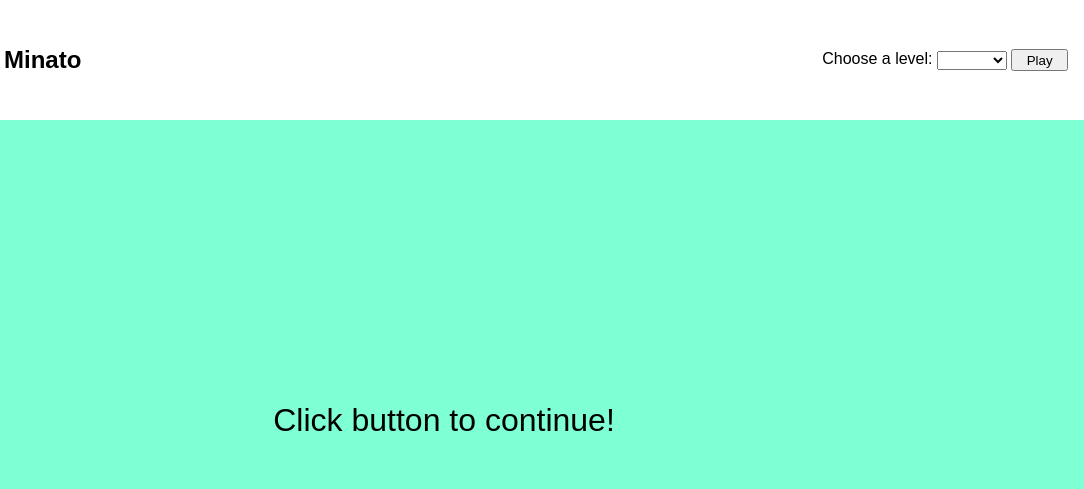
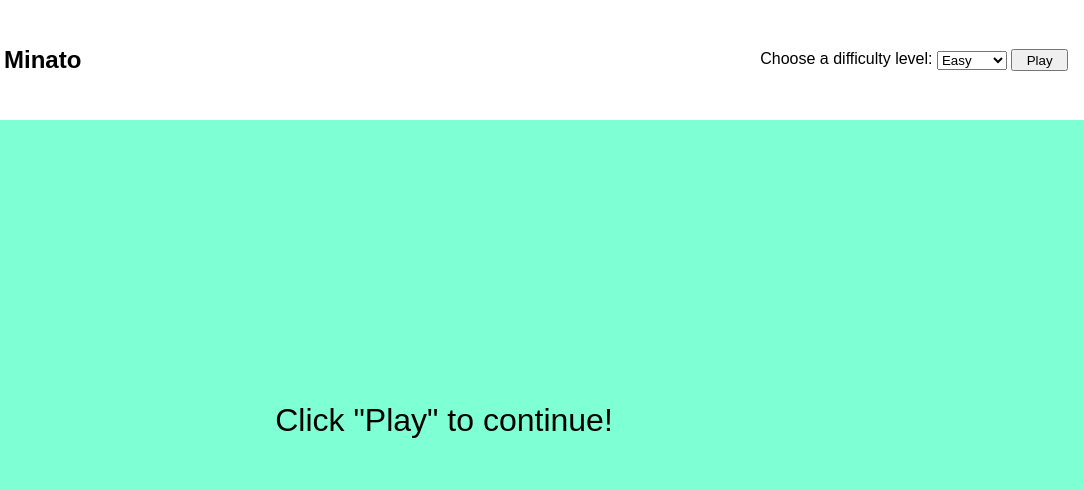
Before and after one commit to martinapiglio/js-campominato-grid, a plain HTML site: page index.html in a window 1280 px wide. Shown: the top 489 px of the page, 196-1280 px from the left. Drawn offline with Linux system fonts and the light colour scheme.

Commit message:
html fine-tuning

```diff
--- a/index.html
+++ b/index.html
@@ -17,9 +17,8 @@
         </div>
 
         <div>
-            <label for="difficulty-level">Choose a level:</label>
+            <label for="difficulty-level">Choose a difficulty level:</label>
                 <select name="difficulty-level" id="difficulty-level">
-                    <option></option>
                     <option value="1">Easy</option>
                     <option value="2">Medium</option>
                     <option value="3">Difficult</option>
@@ -32,7 +31,7 @@
 
     <main>
         <div id="container">
-            <div id="click-text">Click button to continue!</h2>
+            <div id="click-text">Click "Play" to continue!</h2>
             <!-- squares go here -->
         </div>
     </main>
```
